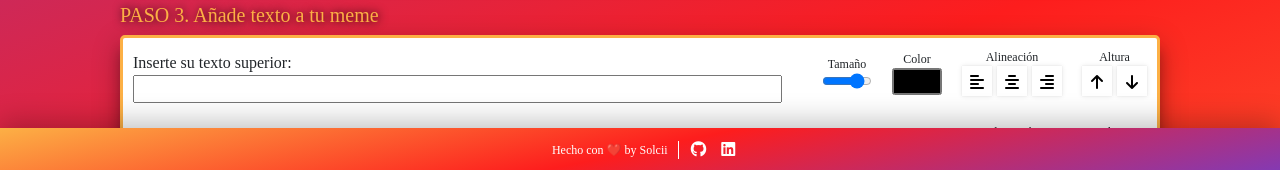
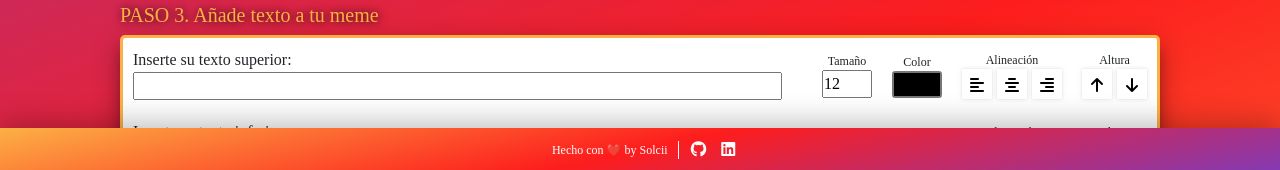
Before and after one commit to Solcii/editor-memes, a React (Create React App) app: page / in a window 1280 px wide. Shown: the part 628-798 px from the top of the page. Built offline with nearby package versions, Linux system fonts and the light colour scheme; a web font is replaced by a local one.

Commit message:
change size input

```diff
--- a/src/App.jsx
+++ b/src/App.jsx
@@ -42,7 +42,7 @@ function App() {
       <AppTitle />
       <MainToolsPanel setGlobalConfig={setGlobalConfig} />
       <ImagesList setGlobalConfig={setGlobalConfig} />
-      <TextEditor setTextAttr={setTextAttr}/>
+      <TextEditor memeConfig={memeConfig} setTextAttr={setTextAttr}/>
       <MemeBoard configs={memeConfig} />
       <Footer />
     </div>
--- a/src/Components/MemeBoard.css
+++ b/src/Components/MemeBoard.css
@@ -25,6 +25,7 @@
   margin: 0;
   max-width: 460px;
   word-break: break-all;
+  font-family: 'Arial', sans-serif;
 }
 
 .result-meme figure p.left{
--- a/src/Components/MemeBoard.jsx
+++ b/src/Components/MemeBoard.jsx
@@ -34,7 +34,7 @@ const MemeBoard = (props) => {
       meme.style.fontFamily = `${props.configs.fontFamily}, sans-serif`;
     }
     if(props.configs.topText.size){
-      topText.style.fontSize = props.configs.topText.size;
+      topText.style.fontSize = `${props.configs.topText.size}px`;
     }
     if(props.configs.topText.color){
       topText.style.color = props.configs.topText.color;
--- a/src/Components/TextEditor.jsx
+++ b/src/Components/TextEditor.jsx
@@ -1,7 +1,7 @@
 import "./TextEditor.css";
 
 const TextTools = (props) => {
-  const handleFontSize =(e)=>props.setTextAttr(props.elem, 'size', `${e.target.value}px`);
+  const handleFontSize =(e)=>props.setTextAttr(props.elem, 'size', e.target.value);
 
   const handleColor = (e) => props.setTextAttr(props.elem, 'color', e.target.value);
 
@@ -9,11 +9,14 @@ const TextTools = (props) => {
 
   const handlePosition = (action) => props.setTextAttr(props.elem, 'position', action)
 
+  const size = props.memeConfig[props.elem].size
+
+
   return (
     <div className="tools-container">
       <div className="tool font-size">
         <label>Tamaño</label>
-        <input type="range" min={12} max={60} onChange={(e)=>handleFontSize(e)} />
+        <input type="number" min={12} max={60} value={size} onChange={(e)=>handleFontSize(e)} />
       </div>
       <div className="tool color">
         <label>Color</label>
@@ -70,11 +73,11 @@ const TextEditor = (props) => {
       <div className="step-main-container">
         <div className="text-editor-container">
             <InputContainer elem={'topText'} setTextAttr={props.setTextAttr} />
-            <TextTools elem={'topText'} setTextAttr={props.setTextAttr}/>
+            <TextTools elem={'topText'} memeConfig={props.memeConfig} setTextAttr={props.setTextAttr}/>
           </div>
           <div className="text-editor-container">
             <InputContainer elem={'bottomText'} setTextAttr={props.setTextAttr} />
-            <TextTools elem={'bottomText'} setTextAttr={props.setTextAttr}/>
+            <TextTools elem={'bottomText'} memeConfig={props.memeConfig} setTextAttr={props.setTextAttr}/>
           </div>
       </div>
     </div>
```
